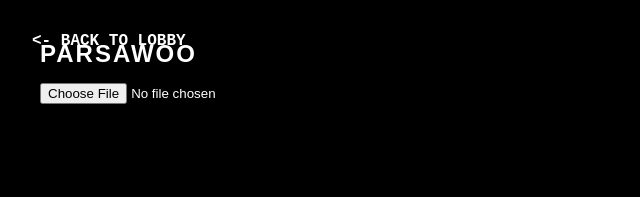
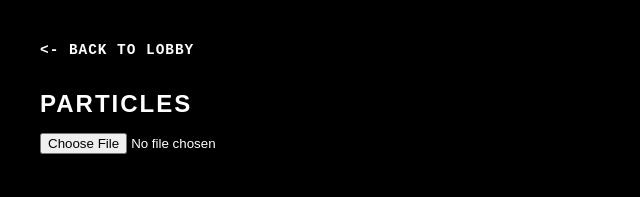
Before and after one commit to parsawoo/particles, a website built with Vite: page index.html in a window 1280 px wide. Shown: the whole page, without its empty margins (0-640 px from the left). Built offline with nearby package versions, Linux system fonts and the light colour scheme.

Commit message:
Design: 타이틀 변경 및 Back 버튼 여백 최적화

```diff
--- a/index.html
+++ b/index.html
@@ -6,12 +6,12 @@
     <title>PARSAWOO: Particle Disintegration</title>
   </head>
   <body>
-
-<a href="https://parsawoo.github.io/B-Visual-Studio/index.html" class="back-to-lobby">&lt;- BACK TO LOBBY</a>
-
   <div id="app"></div>
     <div class="ui-container">
-      <h1>PARSAWOO</h1>
+      <a href="https://parsawoo.github.io/B-Visual-Studio/index.html" class="back-to-lobby">&lt;- BACK TO LOBBY</a>
+
+      <h1>PARTICLES</h1>
+
       <input type="file" id="imageInput" accept="image/*" />
 
       <div id="controlsPanel" style="display: none;">
--- a/src/style.css
+++ b/src/style.css
@@ -85,18 +85,16 @@ input[type="range"] {
   border-color: #ff4444;
 }
 
-/* 🌟 Back to Lobby 버튼 스타일 */
+/* 🌟 수정한 Back to Lobby 버튼 스타일 */
 .back-to-lobby {
-  position: absolute;
-  top: 2rem;
-  left: 2rem;
+  display: inline-block;
+  margin-bottom: 2rem; /* 🌟 타이틀과의 숨막히는 간격을 벌려주는 핵심 여백 */
   text-decoration: none;
-  /* 파티클 배경이 어두운 편이라면 #fff, 밝은 편이라면 #111 로 맞춰주세요 */
   color: #ffffff;
   font-family: 'Space Mono', monospace, sans-serif;
   font-weight: 700;
-  font-size: 1rem;
-  z-index: 9999; /* 화면 최상단에 노출 */
+  font-size: 0.9rem;
+  letter-spacing: 1px;
   transition: opacity 0.3s;
 }
 
```
